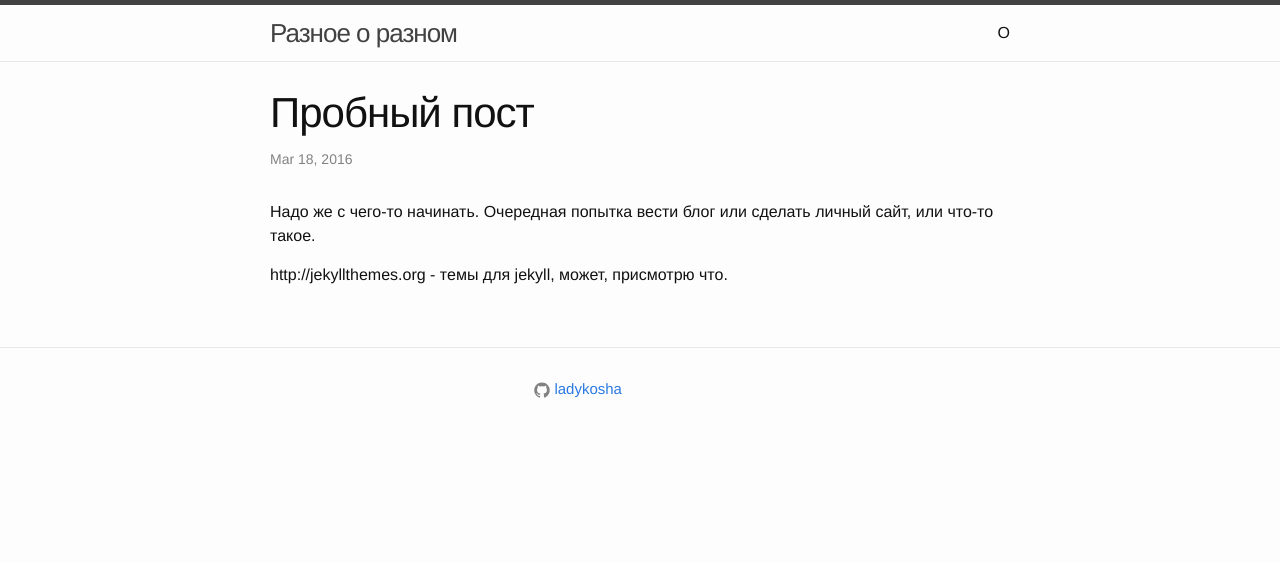
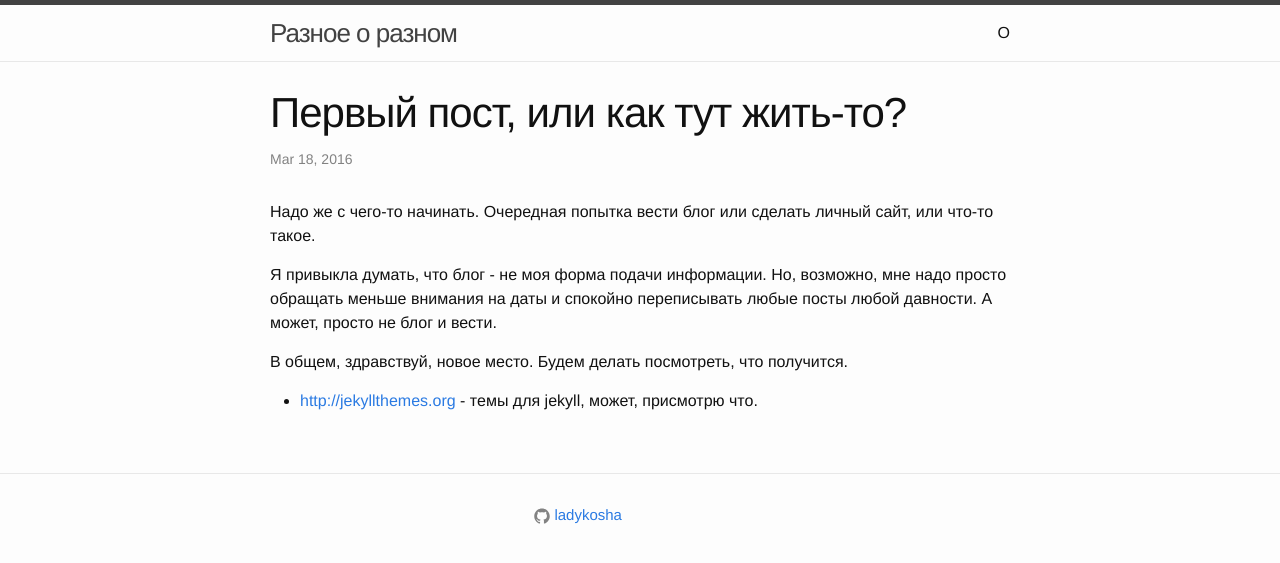
Before and after one commit to ladykosha/ladykosha.github.io, a Jekyll site: the page built from _posts/2016-03-19-welcome-to-jekyll.markdown, in a window 1280 px wide. Shown: the top 563 px of the page. Built offline with Jekyll 4.4.1, drawn with Linux system fonts in a browser that asks for light colours; comment, search, counter and statistics services are not loaded.

Commit message:
немного переписала

```diff
--- a/_posts/2016-03-19-welcome-to-jekyll.markdown
+++ b/_posts/2016-03-19-welcome-to-jekyll.markdown
@@ -1,10 +1,15 @@
 ---
 layout: post
-title:  "Пробный пост"
+title:  "Первый пост, или как тут жить-то?"
 date:   2016-03-19 00:10:32 +0300
 categories: blog
 comments: true
 ---
+<!-- more -->
 Надо же с чего-то начинать. Очередная попытка вести блог или сделать личный сайт, или что-то такое.
 
-http://jekyllthemes.org - темы для jekyll, может, присмотрю что.
+Я привыкла думать, что блог - не моя форма подачи информации. Но, возможно, мне надо просто обращать меньше внимания на даты и спокойно переписывать любые посты любой давности. А может, просто не блог и вести.
+
+В общем, здравствуй, новое место. Будем делать посмотреть, что получится.
+
+* <http://jekyllthemes.org> - темы для jekyll, может, присмотрю что.
```
